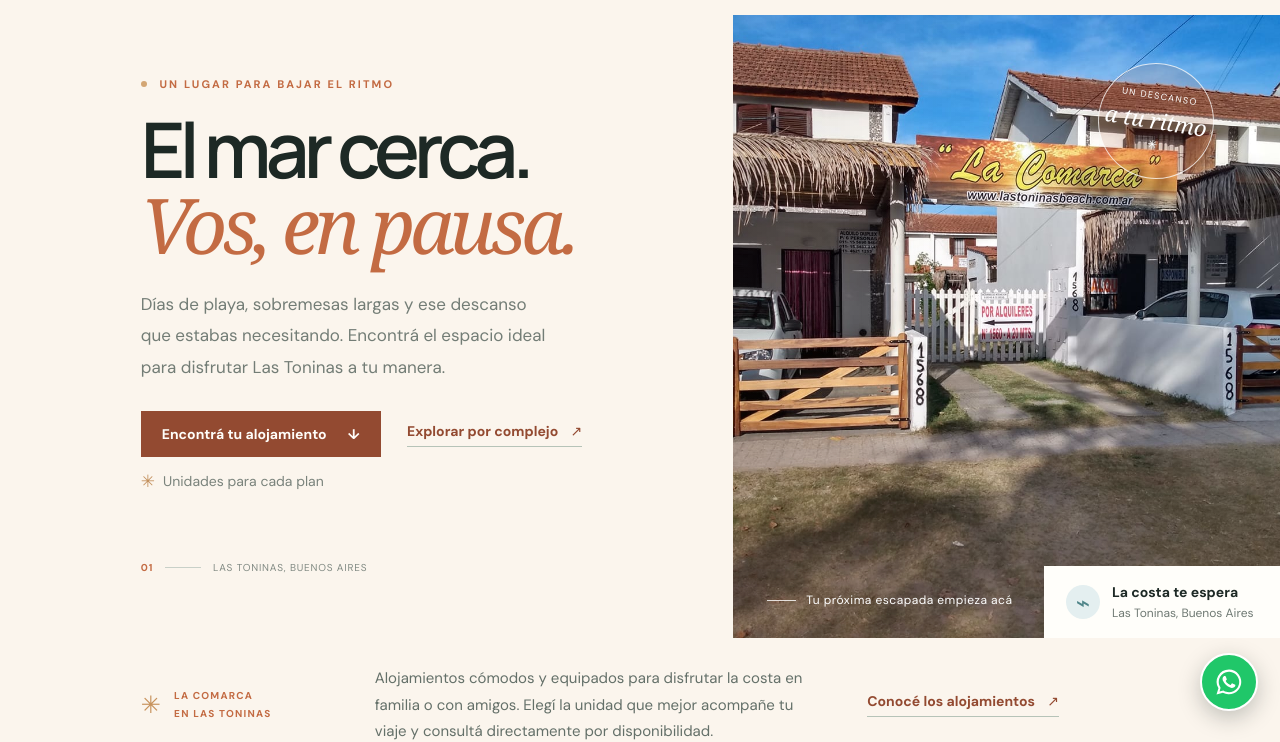
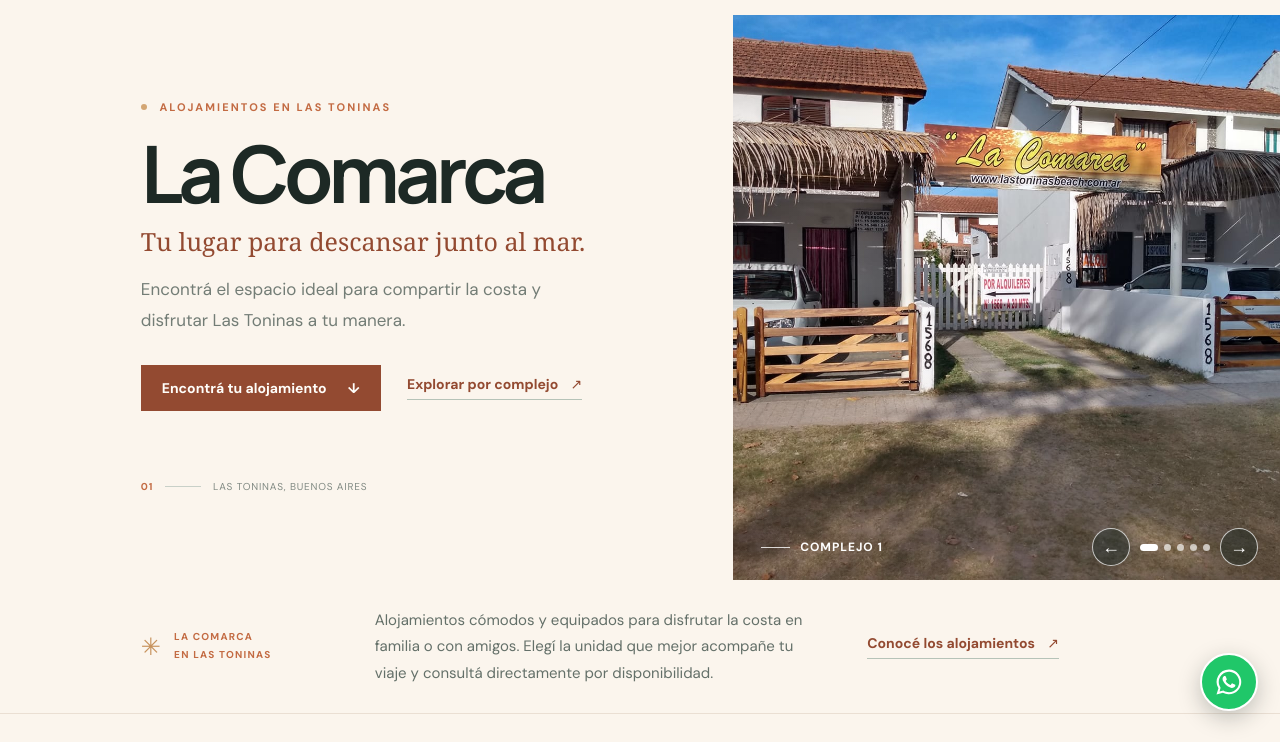
Before and after one commit to lukasbrzz/lastoninasbeach, a plain HTML site: page index.html in a window 1280 px wide. Shown: the part 67-809 px from the top of the page. Drawn offline with Linux system fonts and the light colour scheme.

Commit message:
Make La Comarca the hero focus
Co-authored-by: Copilot <223556219+Copilot@users.noreply.github.com>

```diff
--- a/app.js
+++ b/app.js
@@ -1,6 +1,6 @@
 const DATA_URL = "./imagenes/data.json";
 const INITIAL_UNIT_LIMIT = 3;
-const state = { site: {}, units: [], complexes: [], cardImages: new Map(), activeUnit: null, activePhoto: 0, showAllUnits: false };
+const state = { site: {}, units: [], complexes: [], heroSlides: [], heroSlideIndex: 0, cardImages: new Map(), activeUnit: null, activePhoto: 0, showAllUnits: false };
 
 const elements = {
   grid: document.querySelector("#unit-grid"),
@@ -33,6 +33,34 @@ function resolveImagePath(path) {
     .replace(/^\.\/+/, "")
     .replace(/^\/+/, "");
   return `./imagenes/${relative}`;
+}
+
+function showHeroSlide(index) {
+  if (!state.heroSlides.length) return;
+  state.heroSlideIndex = (index + state.heroSlides.length) % state.heroSlides.length;
+  const slide = state.heroSlides[state.heroSlideIndex];
+  const image = document.querySelector(".hero-image");
+  image.src = resolveImagePath(slide.imagen_principal);
+  image.alt = `Entrada de ${slide.nombre}`;
+  document.querySelector("#hero-slide-name").textContent = slide.nombre;
+  document.querySelector("#hero-slide-index").textContent = String(state.heroSlideIndex + 1).padStart(2, "0");
+  document.querySelectorAll("[data-hero-slide]").forEach((button, buttonIndex) => {
+    button.setAttribute("aria-current", String(buttonIndex === state.heroSlideIndex));
+  });
+}
+
+function renderHeroCarousel() {
+  state.heroSlides = state.complexes.filter((complex) => complex.imagen_principal);
+  const controls = document.querySelector(".hero-carousel-controls");
+  if (!state.heroSlides.length) {
+    controls.hidden = true;
+    return;
+  }
+  const dots = document.querySelector("#hero-carousel-dots");
+  dots.innerHTML = state.heroSlides
+    .map((slide, index) => `<button type="button" data-hero-slide="${index}" aria-label="Mostrar foto de ${escapeHTML(slide.nombre)}" aria-current="false"></button>`)
+    .join("");
+  showHeroSlide(0);
 }
 
 function isYes(value) {
@@ -348,23 +376,7 @@ function applySiteData() {
   const floatingPhone = String(state.site.contacto?.whatsappFlotante ?? "").replace(/\D/g, "");
   const floatingMessage = encodeURIComponent("Hola, quería consultar por un alojamiento en Las Toninas.");
   document.querySelector("#floating-whatsapp").href = `https://wa.me/${floatingPhone}?text=${floatingMessage}`;
-  const mainPhoto = state.complexes.find((complex) => complex.nombre === "Complejo 1")?.imagen_principal;
-  const firstUnitPhoto = state.units.find((unit) => unit.imagenes?.length)?.imagenes[0];
-  const heroPhoto = mainPhoto || firstUnitPhoto;
-  if (heroPhoto) {
-    const heroImage = document.querySelector(".hero-image");
-    const fallbackPhoto = mainPhoto ? firstUnitPhoto : null;
-    heroImage.dataset.fallbackSrc = fallbackPhoto ? resolveImagePath(fallbackPhoto) : "";
-    heroImage.addEventListener("error", () => {
-      if (heroImage.dataset.fallbackSrc && !heroImage.dataset.fallbackApplied) {
-        heroImage.dataset.fallbackApplied = "true";
-        heroImage.src = heroImage.dataset.fallbackSrc;
-        heroImage.alt = "Espacio de uno de los alojamientos";
-      }
-    });
-    heroImage.src = resolveImagePath(heroPhoto);
-    heroImage.alt = mainPhoto ? "Entrada del Complejo 1" : "Espacio de uno de los alojamientos";
-  }
+  renderHeroCarousel();
 }
 
 function wireEvents() {
@@ -398,6 +410,15 @@ function wireEvents() {
   }, true);
   elements.clear.addEventListener("click", setFiltersToDefault);
   document.querySelector("#empty-clear").addEventListener("click", setFiltersToDefault);
+  document.querySelector(".hero-carousel-controls").addEventListener("click", (event) => {
+    const step = event.target.closest("[data-hero-step]");
+    if (step) {
+      showHeroSlide(state.heroSlideIndex + Number(step.dataset.heroStep));
+      return;
+    }
+    const dot = event.target.closest("[data-hero-slide]");
+    if (dot) showHeroSlide(Number(dot.dataset.heroSlide));
+  });
   elements.grid.addEventListener("click", (event) => {
     const openButton = event.target.closest("[data-open-unit]");
     if (openButton) {
--- a/index.html
+++ b/index.html
@@ -46,25 +46,27 @@
     <main>
       <section class="hero" id="inicio">
         <div class="hero-copy">
-          <p class="eyebrow"><span class="eyebrow-dot"></span> UN LUGAR PARA BAJAR EL RITMO</p>
-          <h1>El mar cerca.<br /><em>Vos, en pausa.</em></h1>
+          <p class="eyebrow"><span class="eyebrow-dot"></span> ALOJAMIENTOS EN LAS TONINAS</p>
+          <h1 data-site-name>La Comarca</h1>
+          <p class="hero-tagline">Tu lugar para descansar junto al mar.</p>
           <p class="hero-description">
-            Días de playa, sobremesas largas y ese descanso que estabas necesitando.
-            Encontrá el espacio ideal para disfrutar Las Toninas a tu manera.
+            Encontrá el espacio ideal para compartir la costa y disfrutar Las Toninas a tu manera.
           </p>
           <div class="hero-actions">
             <a class="button button-dark" href="#alojamientos">Encontrá tu alojamiento <span aria-hidden="true">↓</span></a>
             <a class="text-link hero-complex-link" href="./complejos.html">Explorar por complejo <span aria-hidden="true">↗</span></a>
-            <span class="hero-note"><span class="note-icon" aria-hidden="true">✳︎</span> Unidades para cada plan</span>
           </div>
-          <div class="hero-footnote"><span>01</span><span class="footnote-line"></span><span>LAS TONINAS, BUENOS AIRES</span></div>
+          <div class="hero-footnote"><span id="hero-slide-index">01</span><span class="footnote-line"></span><span>LAS TONINAS, BUENOS AIRES</span></div>
         </div>
-        <div class="hero-visual">
-          <img class="hero-image" src="./imagenes/uploads/1781181826522.jpg" alt="Espacio luminoso de uno de los alojamientos" fetchpriority="high" />
+        <div class="hero-visual" role="group" aria-roledescription="carrusel" aria-label="Fotos de las entradas de los complejos">
+          <img class="hero-image" src="./imagenes/principal/1.jpg" alt="Entrada de Complejo 1" fetchpriority="high" />
           <div class="hero-image-tint"></div>
-          <div class="hero-stamp"><span>UN DESCANSO</span><strong>a tu ritmo</strong><i aria-hidden="true">✳︎</i></div>
-          <div class="hero-caption"><span class="caption-line"></span><span>Tu próxima escapada empieza acá</span></div>
-          <div class="hero-floating-card"><span class="floating-icon" aria-hidden="true">⌁</span><span><strong>La costa te espera</strong><small>Las Toninas, Buenos Aires</small></span></div>
+          <div class="hero-caption"><span class="caption-line"></span><span id="hero-slide-name" aria-live="polite" aria-atomic="true">Complejo 1</span></div>
+          <div class="hero-carousel-controls">
+            <button type="button" data-hero-step="-1" aria-label="Foto anterior">←</button>
+            <div class="hero-carousel-dots" id="hero-carousel-dots" role="group" aria-label="Elegir foto"></div>
+            <button type="button" data-hero-step="1" aria-label="Foto siguiente">→</button>
+          </div>
         </div>
       </section>
 
--- a/styles.css
+++ b/styles.css
@@ -48,9 +48,10 @@ img { display: block; width: 100%; }
 .eyebrow { margin: 0 0 20px; color: var(--green); font-size: 9px; font-weight: 700; letter-spacing: .19em; }
 .eyebrow-dot { width: 6px; height: 6px; display: inline-block; margin: 0 8px 1px 0; border-radius: 50%; background: #d3a674; }
 h1, h2, h3, p { margin-top: 0; }
-.hero h1 { margin: 0; font-family: var(--display); font-size: clamp(50px, 6vw, 83px); line-height: .99; letter-spacing: -.075em; font-weight: 600; }
-.hero h1 em, .experience-copy h2 em, .location-copy h2 em { color: var(--green); font-family: var(--serif); font-weight: 400; letter-spacing: -.065em; }
-.hero-description { max-width: 410px; margin: 26px 0 28px; color: #737d76; font-size: 14px; line-height: 1.85; }
+.hero h1 { margin: 0; font-family: var(--display); font-size: clamp(54px, 6.2vw, 80px); line-height: .99; letter-spacing: -.06em; font-weight: 700; }
+.hero-tagline { margin: 13px 0 0; color: var(--green-dark); font-family: var(--serif); font-size: 25px; line-height: 1.25; }
+.experience-copy h2 em, .location-copy h2 em { color: var(--green); font-family: var(--serif); font-weight: 400; letter-spacing: -.065em; }
+.hero-description { max-width: 410px; margin: 17px 0 28px; color: #737d76; font-size: 14px; line-height: 1.85; }
 .hero-actions { display: flex; align-items: center; gap: 25px; flex-wrap: wrap; }
 .button { min-height: 46px; padding: 0 20px; border: 1px solid transparent; display: inline-flex; align-items: center; justify-content: center; gap: 21px; font-size: 11px; font-weight: 700; transition: transform .2s, background .2s, color .2s; }
 .button:hover { transform: translateY(-2px); }
@@ -60,25 +61,22 @@ h1, h2, h3, p { margin-top: 0; }
 .button-light:hover { background: #e7efe8; }
 .button-outline { border-color: #bfc9bf; color: var(--green-dark); }
 .button-outline:hover { background: var(--green-dark); color: white; }
-.hero-note { display: inline-flex; align-items: center; gap: 8px; color: #7a837c; font-size: 10px; }
-.note-icon { color: #c28f5b; font-size: 17px; }
 .hero-footnote { margin-top: 69px; display: flex; align-items: center; gap: 12px; color: #818a83; font-size: 8px; letter-spacing: .16em; }
 .hero-footnote > span:first-child { color: var(--green); font-size: 10px; font-weight: 700; }
 .footnote-line { width: 36px; height: 1px; background: #c8d0c8; }
 .hero-visual { position: relative; min-height: 565px; background: #c8b49b; overflow: hidden; }
 .hero-image { position: absolute; width: 100%; height: 100%; inset: 0; object-fit: cover; object-position: center; }
 .hero-image-tint { position: absolute; inset: 0; background: linear-gradient(90deg, rgba(20, 33, 27, .04), transparent 45%), linear-gradient(0deg, rgba(20, 33, 27, .24), transparent 35%); }
-.hero-stamp { width: 116px; height: 116px; position: absolute; top: 48px; right: 12%; display: flex; flex-direction: column; align-items: center; justify-content: center; border: 1px solid rgba(255,255,255,.75); border-radius: 50%; color: white; text-shadow: 0 1px 10px #0002; transform: rotate(9deg); }
-.hero-stamp span { font-size: 7px; letter-spacing: .15em; }
-.hero-stamp strong { margin-top: 3px; font-family: var(--serif); font-size: 22px; font-weight: 400; font-style: italic; }
-.hero-stamp i { margin-top: 2px; font-size: 12px; font-style: normal; }
-.hero-caption { position: absolute; bottom: 30px; left: 34px; display: flex; align-items: center; gap: 10px; color: white; font-size: 9px; letter-spacing: .04em; }
+.hero-caption { position: absolute; bottom: 25px; left: 28px; z-index: 1; display: flex; align-items: center; gap: 10px; color: white; font-size: 12px; font-weight: 700; letter-spacing: .08em; text-transform: uppercase; }
 .caption-line { width: 29px; height: 1px; background: rgba(255,255,255,.8); }
-.hero-floating-card { position: absolute; right: 0; bottom: 0; min-width: 236px; padding: 17px 22px; display: flex; align-items: center; gap: 12px; background: var(--white); }
-.floating-icon { width: 34px; height: 34px; display: grid; place-items: center; border-radius: 50%; color: var(--green); background: #eaf0e9; font-size: 24px; }
-.hero-floating-card span:last-child { display: grid; gap: 4px; }
-.hero-floating-card strong { font-size: 10px; }
-.hero-floating-card small { color: var(--muted); font-size: 9px; }
+.hero-carousel-controls { position: absolute; right: 22px; bottom: 14px; z-index: 2; display: flex; align-items: center; gap: 7px; }
+.hero-carousel-controls > button { width: 38px; height: 38px; padding: 0; display: grid; place-items: center; border: 1px solid #ffffffb8; border-radius: 50%; color: white; background: #1d292570; font-size: 18px; cursor: pointer; transition: background .2s, transform .2s; }
+.hero-carousel-controls > button:hover { background: #1d2925b5; transform: translateY(-1px); }
+.hero-carousel-controls > button:focus-visible, .hero-carousel-dots button:focus-visible { outline: 2px solid white; outline-offset: 3px; }
+.hero-carousel-dots { display: flex; align-items: center; gap: 6px; padding: 0 3px; }
+.hero-carousel-dots button { width: 7px; height: 7px; padding: 0; border: 0; border-radius: 10px; background: #ffffffa8; cursor: pointer; transition: width .2s, background .2s; }
+.hero-carousel-dots button[aria-current="true"] { width: 18px; background: white; }
+.hero-carousel-controls[hidden] { display: none; }
 
 .intro-strip { min-height: 130px; padding: 27px clamp(22px, 11vw, 168px); display: grid; grid-template-columns: .75fr 1.7fr 1fr; align-items: center; gap: 30px; border-bottom: 1px solid var(--line); }
 .intro-label { display: flex; align-items: center; gap: 12px; color: var(--green); font-size: 8px; font-weight: 700; letter-spacing: .12em; line-height: 1.8; }
@@ -275,17 +273,19 @@ h1, h2, h3, p { margin-top: 0; }
   .nav-cta { margin-top: 14px; text-align: center; }
   .hero { padding: 0; display: flex; flex-direction: column; }
   .hero-copy { padding: 55px 24px 35px; }
-  .hero h1 { font-size: clamp(53px, 14vw, 76px); }
-  .hero-description { max-width: 420px; margin: 19px 0 23px; font-size: 12px; }
+  .hero h1 { font-size: clamp(45px, 12vw, 64px); }
+  .hero-tagline { margin-top: 10px; font-size: 21px; }
+  .hero-description { max-width: 420px; margin: 15px 0 23px; font-size: 12px; }
   .hero-actions { gap: 16px; }
   .hero-actions .button { min-height: 44px; padding: 0 15px; font-size: 10px; }
-  .hero-note { font-size: 9px; }
   .hero-footnote { margin-top: 33px; }
   .hero-visual { min-height: 345px; }
-  .hero-stamp { width: 94px; height: 94px; top: 23px; right: 8%; }
-  .hero-stamp strong { font-size: 18px; }
-  .hero-caption { left: 22px; bottom: 19px; }
-  .hero-floating-card { min-width: 202px; padding: 13px 15px; }
+  .hero-caption { left: 20px; bottom: 25px; font-size: 10px; }
+  .hero-carousel-controls { top: 16px; right: 14px; bottom: auto; gap: 5px; }
+  .hero-carousel-controls > button { width: 34px; height: 34px; }
+  .hero-carousel-dots { gap: 5px; padding: 0 2px; }
+  .hero-carousel-dots button { width: 6px; height: 6px; }
+  .hero-carousel-dots button[aria-current="true"] { width: 15px; }
   .intro-strip { min-height: 0; padding: 25px 24px; grid-template-columns: auto 1fr; gap: 12px 16px; }
   .intro-strip > p { font-size: 10px; }
   .intro-label { font-size: 7px; }
@@ -346,7 +346,7 @@ h1, h2, h3, p { margin-top: 0; }
 .results-order, .card-kicker, .complex-tag, .photo-count, .image-index,
 .footer-brand .brand-copy small, .footer-top { font-size: 10px; }
 .hero-description { font-size: 16px; }
-.hero-note, .hero-floating-card small, .intro-strip > p, .section-lead,
+.intro-strip > p, .section-lead,
 .filter-intro small, .filter-field > span, .filter-field select, .clear-filters,
 .results-bar p, .card-capacity, .fact, .detail-link, .whatsapp-link,
 .experience-copy > p:not(.eyebrow), .location-copy > p:not(.eyebrow),
@@ -589,7 +589,6 @@ h1, h2, h3, p { margin-top: 0; }
 .eyebrow { font-size: 11px; }
 .primary-nav { font-size: 15px; }
 .hero-description { font-size: 17px; }
-.hero-note, .hero-floating-card strong { font-size: 14px; }
 .intro-strip > p, .section-lead { font-size: 15px; }
 .filter-intro strong, .filter-intro small, .filter-field select, .clear-filters,
 .results-bar p { font-size: 14px; }
@@ -610,12 +609,7 @@ h1, h2, h3, p { margin-top: 0; }
 .button-dark:hover { background: #783b29; }
 .whatsapp-link { background: #934a31; }
 .whatsapp-link:hover { background: #b8613c; }
-.hero-stamp { background: #b9623e25; }
-.hero-stamp span { font-size: 9px; }
 .hero-caption { font-size: 12px; }
-.hero-floating-card strong { font-size: 14px; }
-.hero-floating-card small { font-size: 12px; }
-.floating-icon { color: var(--sea); background: #e4eff0; }
 .filter-symbol { color: var(--sea); background: #e4eff0; }
 .hero-image-tint { background: linear-gradient(90deg, rgba(89, 49, 28, .08), transparent 45%), linear-gradient(0deg, rgba(104, 51, 26, .28), transparent 38%); }
 .map-label strong { font-size: 14px; }
@@ -744,7 +738,6 @@ h1, h2, h3, p { margin-top: 0; }
   .primary-nav { font-size: 15px; }
   .brand-copy small { font-size: 9px; }
   .hero-description { font-size: 16px; }
-  .hero-note { font-size: 12px; }
   .hero-actions .button { font-size: 12px; }
   .hero-footnote, .hero-caption, .intro-label, .results-order, .card-kicker,
   .complex-tag, .photo-count, .image-index, .footer-top { font-size: 10px; }
```
Also changed, not shown: complejos.html (+3 -3 lines).
